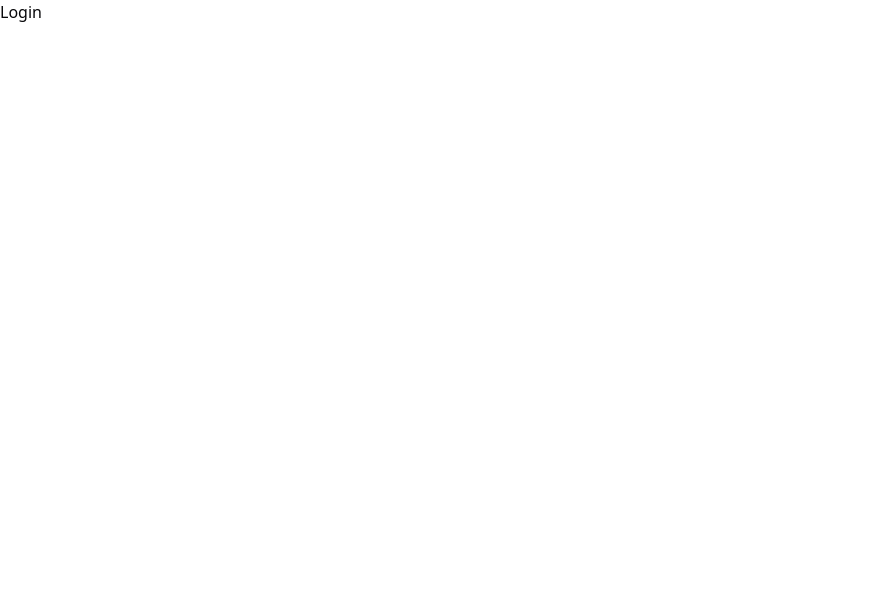
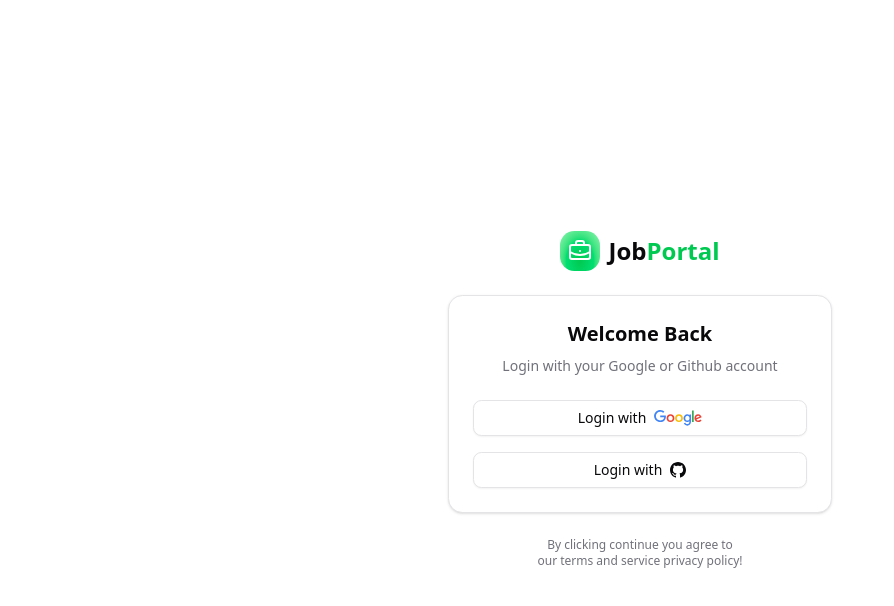
Before and after one commit to alexpetkoff/job-portal, a Next.js app: page /login in a window 1280 px wide. Shown: the top 606 px of the page, without its empty margins (0-894 px from the left). Built offline with nearby package versions, Linux system fonts and the light colour scheme.

Commit message:
Created Login Form

```diff
--- a/app/login/page.tsx
+++ b/app/login/page.tsx
@@ -1,3 +1,19 @@
+import { LoginForm } from "@/components/forms/LoginForm";
+import { BriefcaseBusiness } from "lucide-react";
+import Link from "next/link";
+
 export default function Login() {
-  return <h1>Login</h1>;
+  return (
+    <div className="min-h-screen w-screen flex items-center justify-center">
+      <div className="flex w-full max-w-sm flex-col gap-6">
+        <Link href="/" className="flex items-center self-center gap-2">
+          <BriefcaseBusiness className="px-2 py-2 w-10 h-10 bg-radial-[at_50%_75%] from-primary via-green-400 to-green-300 to-90% rounded-xl text-white" />
+          <h1 className="text-2xl font-bold">
+            Job<span className="text-primary">Portal</span>
+          </h1>
+        </Link>
+        <LoginForm />
+      </div>
+    </div>
+  );
 }
--- /dev/null
+++ b/components/forms/LoginForm.tsx
@@ -0,0 +1,80 @@
+import { Button } from "../ui/button";
+import {
+  Card,
+  CardContent,
+  CardDescription,
+  CardHeader,
+  CardTitle,
+} from "../ui/card";
+
+import type { SVGProps } from "react";
+
+const GitHub = (props: SVGProps<SVGSVGElement>) => (
+  <svg {...props} viewBox="0 0 1024 1024" fill="none">
+    <path
+      fillRule="evenodd"
+      clipRule="evenodd"
+      d="M8 0C3.58 0 0 3.58 0 8C0 11.54 2.29 14.53 5.47 15.59C5.87 15.66 6.02 15.42 6.02 15.21C6.02 15.02 6.01 14.39 6.01 13.72C4 14.09 3.48 13.23 3.32 12.78C3.23 12.55 2.84 11.84 2.5 11.65C2.22 11.5 1.82 11.13 2.49 11.12C3.12 11.11 3.57 11.7 3.72 11.94C4.44 13.15 5.59 12.81 6.05 12.6C6.12 12.08 6.33 11.73 6.56 11.53C4.78 11.33 2.92 10.64 2.92 7.58C2.92 6.71 3.23 5.99 3.74 5.43C3.66 5.23 3.38 4.41 3.82 3.31C3.82 3.31 4.49 3.1 6.02 4.13C6.66 3.95 7.34 3.86 8.02 3.86C8.7 3.86 9.38 3.95 10.02 4.13C11.55 3.09 12.22 3.31 12.22 3.31C12.66 4.41 12.38 5.23 12.3 5.43C12.81 5.99 13.12 6.7 13.12 7.58C13.12 10.65 11.25 11.33 9.47 11.53C9.76 11.78 10.01 12.26 10.01 13.01C10.01 14.08 10 14.94 10 15.21C10 15.42 10.15 15.67 10.55 15.59C13.71 14.53 16 11.53 16 8C16 3.58 12.42 0 8 0Z"
+      transform="scale(64)"
+      fill="currentColor"
+    />
+  </svg>
+);
+
+const Google = (props: SVGProps<SVGSVGElement>) => (
+  <svg {...props} viewBox="0 0 272 92">
+    <path
+      fill="#EA4335"
+      d="M115.75 47.18c0 12.77-9.99 22.18-22.25 22.18s-22.25-9.41-22.25-22.18C71.25 34.32 81.24 25 93.5 25s22.25 9.32 22.25 22.18zm-9.74 0c0-7.98-5.79-13.44-12.51-13.44S80.99 39.2 80.99 47.18c0 7.9 5.79 13.44 12.51 13.44s12.51-5.55 12.51-13.44z"
+    />
+    <path
+      fill="#FBBC05"
+      d="M163.75 47.18c0 12.77-9.99 22.18-22.25 22.18s-22.25-9.41-22.25-22.18c0-12.85 9.99-22.18 22.25-22.18s22.25 9.32 22.25 22.18zm-9.74 0c0-7.98-5.79-13.44-12.51-13.44s-12.51 5.46-12.51 13.44c0 7.9 5.79 13.44 12.51 13.44s12.51-5.55 12.51-13.44z"
+    />
+    <path
+      fill="#4285F4"
+      d="M209.75 26.34v39.82c0 16.38-9.66 23.07-21.08 23.07-10.75 0-17.22-7.19-19.66-13.07l8.48-3.53c1.51 3.61 5.21 7.87 11.17 7.87 7.31 0 11.84-4.51 11.84-13v-3.19h-.34c-2.18 2.69-6.38 5.04-11.68 5.04-11.09 0-21.25-9.66-21.25-22.09 0-12.52 10.16-22.26 21.25-22.26 5.29 0 9.49 2.35 11.68 4.96h.34v-3.61h9.25zm-8.56 20.92c0-7.81-5.21-13.52-11.84-13.52-6.72 0-12.35 5.71-12.35 13.52 0 7.73 5.63 13.36 12.35 13.36 6.63 0 11.84-5.63 11.84-13.36z"
+    />
+    <path fill="#34A853" d="M225 3v65h-9.5V3h9.5z" />
+    <path
+      fill="#EA4335"
+      d="M262.02 54.48l7.56 5.04c-2.44 3.61-8.32 9.83-18.48 9.83-12.6 0-22.01-9.74-22.01-22.18 0-13.19 9.49-22.18 20.92-22.18 11.51 0 17.14 9.16 18.98 14.11l1.01 2.52-29.65 12.28c2.27 4.45 5.8 6.72 10.75 6.72 4.96 0 8.4-2.44 10.92-6.14zm-23.27-7.98l19.82-8.23c-1.09-2.77-4.37-4.7-8.23-4.7-4.95 0-11.84 4.37-11.59 12.93z"
+    />
+    <path
+      fill="#4285F4"
+      d="M35.29 41.41V32H67c.31 1.64.47 3.58.47 5.68 0 7.06-1.93 15.79-8.15 22.01-6.05 6.3-13.78 9.66-24.02 9.66C16.32 69.35.36 53.89.36 34.91.36 15.93 16.32.47 35.3.47c10.5 0 17.98 4.12 23.6 9.49l-6.64 6.64c-4.03-3.78-9.49-6.72-16.97-6.72-13.86 0-24.7 11.17-24.7 25.03 0 13.86 10.84 25.03 24.7 25.03 8.99 0 14.11-3.61 17.39-6.89 2.66-2.66 4.41-6.46 5.1-11.65l-22.49.01z"
+    />
+  </svg>
+);
+
+export function LoginForm() {
+  return (
+    <div className="flex flex-col gap-6">
+      <Card>
+        <CardHeader className="text-center">
+          <CardTitle className="text-xl">Welcome Back</CardTitle>
+          <CardDescription>
+            Login with your Google or Github account
+          </CardDescription>
+        </CardHeader>
+        <CardContent>
+          <div className="flex flex-col gap-4">
+            <form>
+              <Button className="w-full cursor-pointer" variant={"outline"}>
+                Login with <Google className="size-12" />
+              </Button>
+            </form>
+            <form>
+              <Button className="w-full cursor-pointer" variant={"outline"}>
+                Login with <GitHub className="size-4" />
+              </Button>
+            </form>
+          </div>
+        </CardContent>
+      </Card>
+      <div className="text-center text-xs text-muted-foreground text-balance">
+        By clicking continue you agree to our terms and service privacy policy!
+      </div>
+    </div>
+  );
+}
--- a/components/general/Navbar.tsx
+++ b/components/general/Navbar.tsx
@@ -14,7 +14,9 @@ export default function Navbar() {
       </Link>
       <div className="flex items-center gap-4">
         <ModeToggle />
-        <Button className="cursor-pointer">Login</Button>
+        <Link href="/login">
+          <Button className="cursor-pointer">Login</Button>
+        </Link>
       </div>
     </nav>
   );
```
